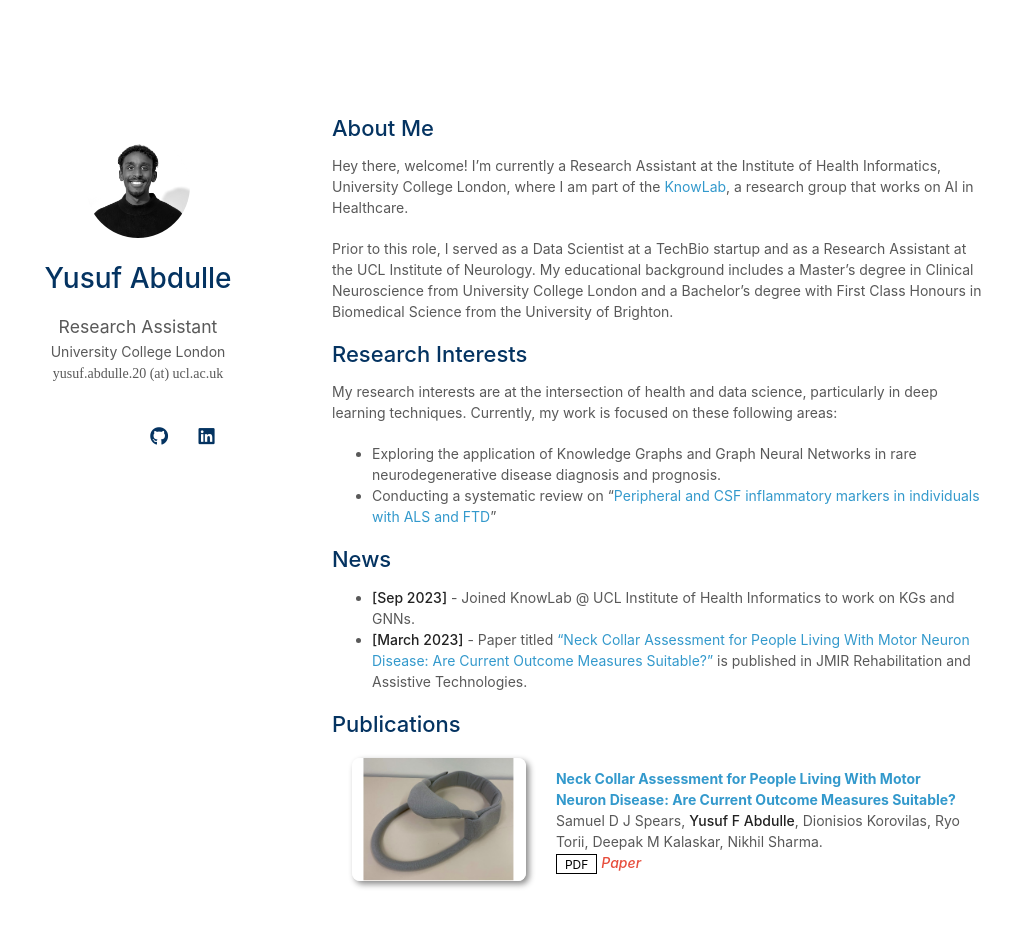
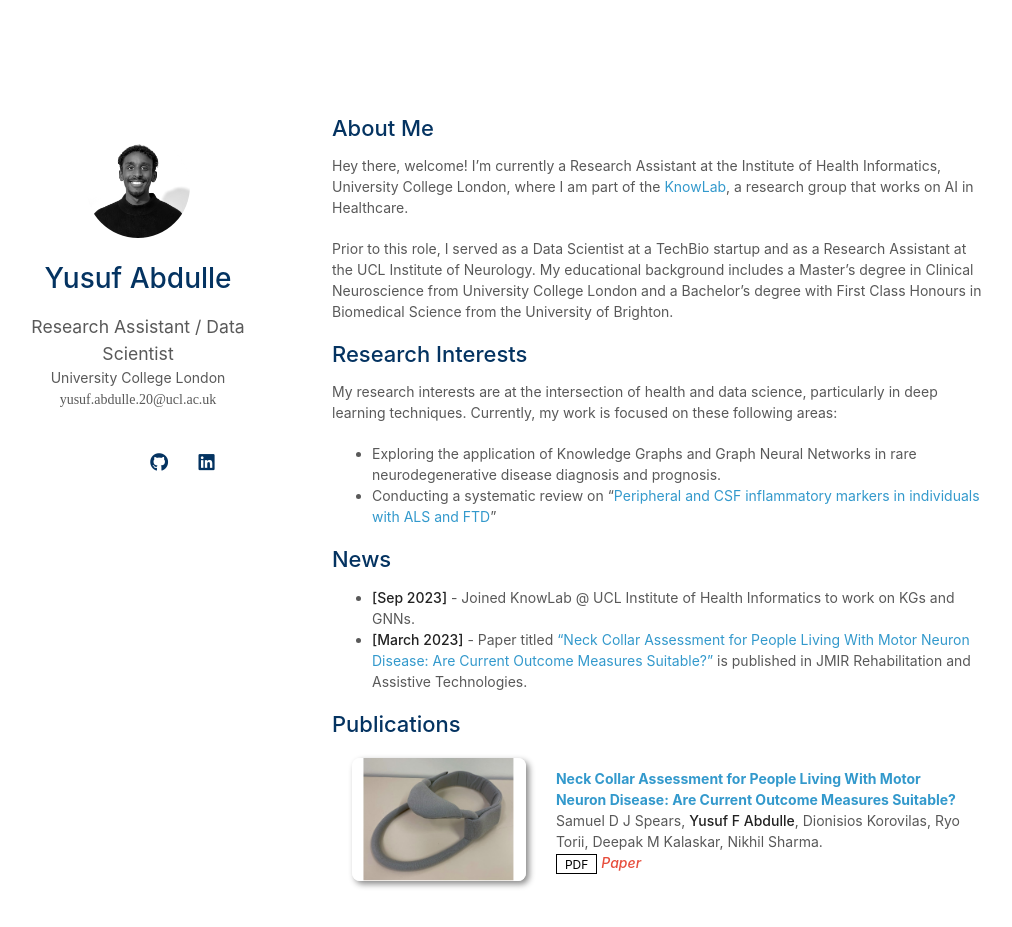
Before and after one commit to yabdulle/yabdulle.github.io, a Jekyll site: the page built from index.md, in a window 1280 px wide and 1009 px high. Shown: the top 927 px of the window, without its empty margins (138-1150 px from the left). Built offline with Jekyll 4.4.1, drawn with Linux system fonts in a browser that asks for light colours; nearby versions of some CDN libraries; a style sheet for code colours, icons or effects is not loaded; our own code applies the rules of GitHub Pages for plain Markdown files.

Commit message:
Update _config.yml

```diff
--- a/_config.yml
+++ b/_config.yml
@@ -1,13 +1,13 @@
 # Basic Information
 title: Yusuf Abdulle
-position: Research Assistant
+position: Research Assistant / Data Scientist
 affiliation: University College London
-email: yusuf.abdulle.20 (at) ucl.ac.uk
+email: yusuf.abdulle.20@ucl.ac.uk
 
 # Search Engine Optimization (SEO)
 # The following information is used to improve the website traffic from search engines, e.g., Google.
-keywords: yusuf abdulle
-description: Researcher
+keywords: Yusuf Abdulle
+description: Researcher, Data Scientist, Neuroscience
 canonical:
 
 # Links
```
